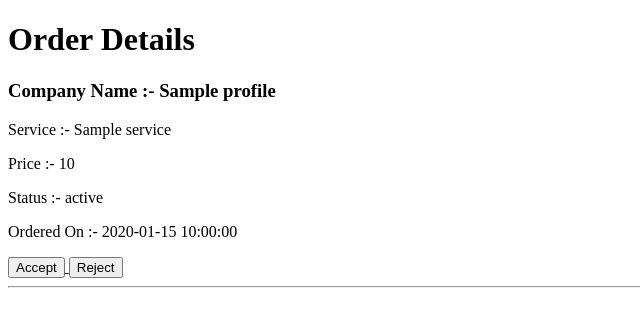
After one commit to krish14325/Skillhub-Freelancing-web-application, a Flask app: page /freelancer/order/1 in a window 1280 px wide. The commit adds this page. Shown: the top 327 px of the page, without its empty margins (0-640 px from the left). Run offline with Flask 3, Linux system fonts and the light colour scheme; a user stored in the database is signed in; tables that the repository leaves empty hold one stand-in row (values such as "Sample post").

Commit message:
Added Order Details

```diff
--- a/app/templates/freelancer_orders.html
+++ b/app/templates/freelancer_orders.html
@@ -15,7 +15,7 @@
                     <p>Client :- {{ order.client.company_name}}</p>
                     <p> Price :- {{ order.price_at_purchase}}</p>
                     <p>Status :- {{order.status}}</p>
-                    <a href="#">
+                    <a href="{{ url_for("freelancer_bp.order_details" , order_id=order.id)}}">
                         <button>view details</button>
                     </a>
                 <hr>
--- /dev/null
+++ b/app/templates/order_detail.html
@@ -0,0 +1,29 @@
+<!DOCTYPE html>
+<html lang="en">
+<head>
+    <meta charset="UTF-8">
+    <meta name="viewport" content="width=device-width, initial-scale=1.0">
+    <title>Order Details</title>
+</head>
+<body>
+    <header><h1> Order Details <h1></header>
+    <main>
+        {% if order %}
+            <div>
+                <h3> Company Name :- {{order.client.company_name}}</h3>
+                <p> Service :- {{order.service.title}}</p>
+                <p> Price :- {{order.service.price}}</p>
+                <p> Status :- {{order.status}}</p>
+                <p> Ordered On :- {{order.ordered_at}}</p>
+                <a href="#">
+                    <button>Accept</button>
+                </a>
+                <a href="#">
+                    <button>Reject</button>
+                </a>
+                <hr>
+            </div>
+        {% endif %}
+    </main>
+</body>
+</html>
--- a/freelancer/routes.py
+++ b/freelancer/routes.py
@@ -2,7 +2,7 @@ from flask import render_template , redirect , url_for , flash
 from flask_login import login_required , current_user
 from . import freelancer_bp
 from .forms import ProfileForm , ServiceForm
-from app.models import Freelancer_profile , Service
+from app.models import Freelancer_profile , Service , Order
 from app.extensions import db
 
 @freelancer_bp.route("/dashboard")
@@ -111,3 +111,9 @@ def freelancer_orders():
         orders.extend(service.orders)
 
     return render_template("freelancer_orders.html" , orders=orders)
+
+@freelancer_bp.route("/order/<int:order_id>")
+@login_required
+def order_details(order_id):
+    order_detail = Order.query.get_or_404(order_id)
+    return render_template("order_detail.html" , order=order_detail)
```
